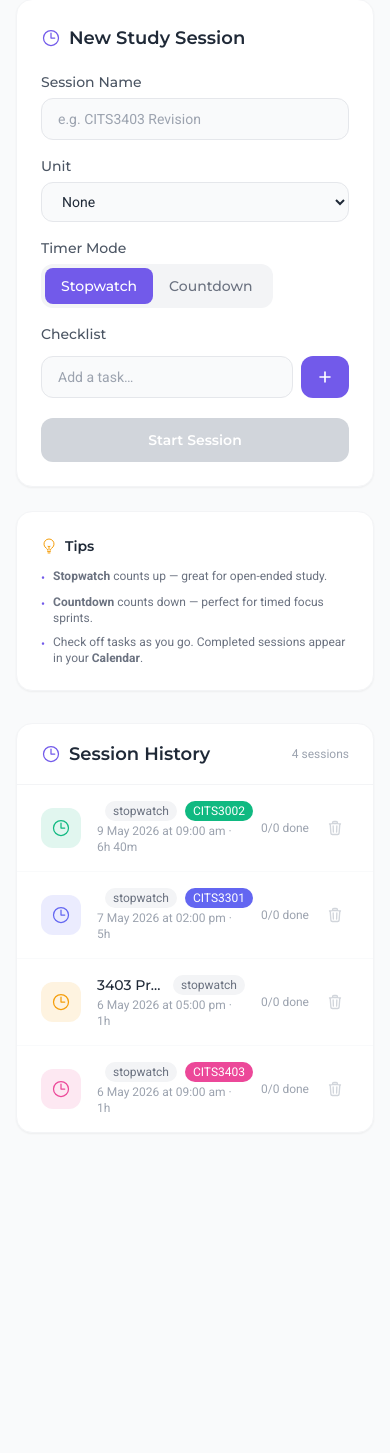
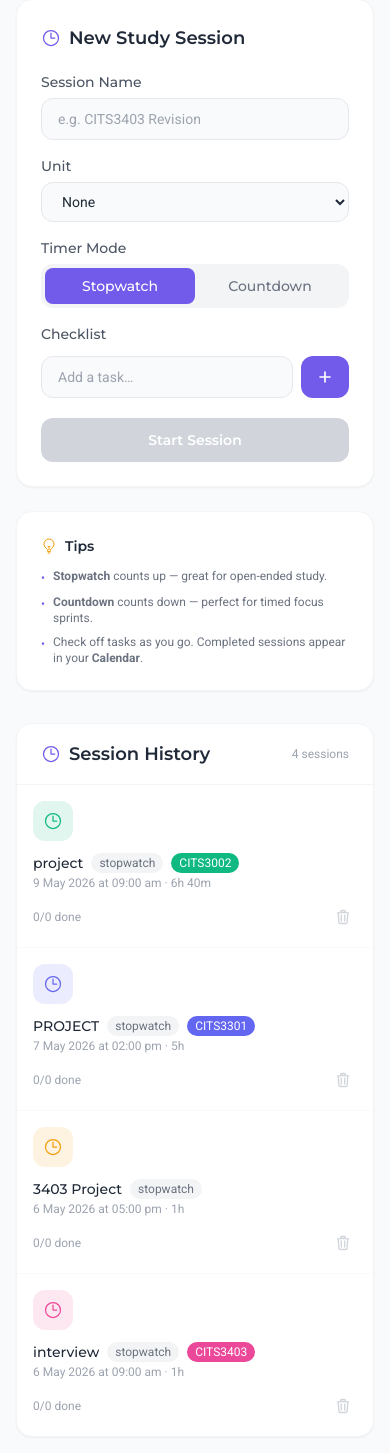
Before and after one commit to Dyutiman-shiv/Agile-web-dev-project, a Flask app: page /sessions in a window 390 px wide. Shown: the part 73-1526 px from the top of the page. Run offline with Flask 3, Linux system fonts and the light colour scheme; a user stored in the database is signed in; data comes from the database, SQL or seed files in the repository; data that the repository does not hold is empty; some libraries are stand-ins or nearby versions.

Commit message:
Improve responsive layout for sessions page

```diff
--- a/Frontend/static/js/session.js
+++ b/Frontend/static/js/session.js
@@ -589,8 +589,8 @@ $(function () {
                 const done = checklist.filter(function (c) { return c.completed; }).length;
 
                 $list.append(
-                    '<div class="history-item px-6 py-4 hover:bg-gray-50 transition-colors cursor-pointer" data-id="' + s.id + '">' +
-                    '  <div class="flex items-center gap-4">' +
+                    '<div class="history-item px-4 sm:px-6 py-4 hover:bg-gray-50 transition-colors cursor-pointer" data-id="' + s.id + '">' +
+                    '  <div class="flex flex-col sm:flex-row sm:items-center gap-3 sm:gap-4">' +
                     '    <div class="w-10 h-10 rounded-xl flex items-center justify-center shrink-0" style="background:' + (s.color || '#6366f1') + '20">' +
                     '      <svg class="w-5 h-5" style="color:' + (s.color || '#6366f1') + '" fill="none" stroke="currentColor" stroke-width="1.5" viewBox="0 0 24 24"><path stroke-linecap="round" stroke-linejoin="round" d="M12 6v6h4.5m4.5 0a9 9 0 11-18 0 9 9 0 0118 0z"/></svg>' +
                     '    </div>' +
@@ -602,14 +602,14 @@ $(function () {
                     '      </div>' +
                     '      <p class="text-xs text-gray-400 roboto-regular mt-0.5">' + dateStr + ' at ' + timeStr + ' · ' + formatDurationShort(s.duration) + '</p>' +
                     '    </div>' +
-                    '    <div class="flex items-center gap-3 shrink-0">' +
+                    '    <div class="flex items-center justify-between sm:justify-end gap-3 shrink-0 w-full sm:w-auto">' +
                     '      <span class="text-xs roboto-regular ' + (done === checklist.length && checklist.length > 0 ? 'text-emerald-600' : 'text-gray-400') + '">' + done + '/' + checklist.length + ' done</span>' +
                     '      <button class="delete-history-btn p-1.5 rounded-lg text-gray-300 hover:text-red-500 hover:bg-red-50 transition-colors" data-id="' + s.id + '">' +
                     '        <svg class="w-4 h-4" fill="none" stroke="currentColor" stroke-width="2" viewBox="0 0 24 24"><path stroke-linecap="round" stroke-linejoin="round" d="M14.74 9l-.346 9m-4.788 0L9.26 9m9.968-3.21c.342.052.682.107 1.022.166m-1.022-.165L18.16 19.673a2.25 2.25 0 01-2.244 2.077H8.084a2.25 2.25 0 01-2.244-2.077L4.772 5.79m14.456 0a48.108 48.108 0 00-3.478-.397m-12 .562c.34-.059.68-.114 1.022-.165m0 0a48.11 48.11 0 013.478-.397m7.5 0v-.916c0-1.18-.91-2.164-2.09-2.201a51.964 51.964 0 00-3.32 0c-1.18.037-2.09 1.022-2.09 2.201v.916m7.5 0a48.667 48.667 0 00-7.5 0"/></svg>' +
                     '      </button>' +
                     '    </div>' +
                     '  </div>' +
-                    '  <div class="history-details hidden mt-3 ml-14 space-y-1">' +
+                    '  <div class="history-details hidden mt-3 sm:ml-14 space-y-1">' +
                     renderHistoryChecklist(s.id, checklist) +
                     '  </div>' +
                     '</div>'
--- a/Frontend/templates/sessions.html
+++ b/Frontend/templates/sessions.html
@@ -44,11 +44,11 @@
                     <!-- Timer Mode -->
                     <div class="mb-4">
                         <label class="block text-sm montserrat-medium text-gray-600 mb-1.5">Timer Mode</label>
-                        <div class="inline-flex rounded-xl bg-gray-100 p-1">
-                            <button type="button" class="timer-mode-btn px-4 py-2 text-sm rounded-lg transition-all montserrat-medium bg-primary_purp text-white" data-mode="stopwatch">
+                        <div class="flex w-full sm:inline-flex rounded-xl bg-gray-100 p-1">
+                            <button type="button" class="timer-mode-btn flex-1 sm:flex-none px-4 py-2 text-sm rounded-lg transition-all montserrat-medium bg-primary_purp text-white" data-mode="stopwatch">
                                 Stopwatch
                             </button>
-                            <button type="button" class="timer-mode-btn px-4 py-2 text-sm rounded-lg transition-all montserrat-medium text-gray-500 hover:text-gray-700" data-mode="countdown">
+                            <button type="button" class="timer-mode-btn flex-1 sm:flex-none px-4 py-2 text-sm rounded-lg transition-all montserrat-medium text-gray-500 hover:text-gray-700" data-mode="countdown">
                                 Countdown
                             </button>
                         </div>
@@ -75,13 +75,13 @@
                         <div id="checklist-builder" class="space-y-2 mb-3">
                             <!-- Items rendered by JS -->
                         </div>
-                        <div class="flex gap-2">
+                        <div class="flex gap-2 w-full">
                             <input type="text" id="new-checklist-item" placeholder="Add a task…" maxlength="200"
                                    class="flex-1 px-4 py-2.5 rounded-xl border border-gray-200 bg-gray-50 text-gray-800 text-sm
                                           focus:border-indigo-400 focus:ring-2 focus:ring-indigo-100 focus:bg-white
                                           transition-all duration-200 roboto-regular">
                             <button type="button" id="add-checklist-btn"
-                                    class="px-4 py-2.5 rounded-xl bg-primary_purp text-white text-sm montserrat-semi-bold hover:bg-indigo-600 transition-colors">
+                                    class="shrink-0 px-4 py-2.5 rounded-xl bg-primary_purp text-white text-sm montserrat-semi-bold hover:bg-indigo-600 transition-colors">
                                 <svg class="w-4 h-4" fill="none" stroke="currentColor" stroke-width="2.5" viewBox="0 0 24 24"><path stroke-linecap="round" stroke-linejoin="round" d="M12 4.5v15m7.5-7.5h-15"/></svg>
                             </button>
                         </div>
@@ -132,8 +132,7 @@
             <div class="lg:col-span-2">
                 <div class="bg-white rounded-2xl shadow-sm border border-gray-100 p-6">
                     <!-- Session header -->
-                    <!-- Session header -->
-                    <div class="flex items-center justify-between mb-6">
+                    <div class="flex flex-col sm:flex-row sm:items-center sm:justify-between gap-3 mb-6">
                         <div>
                             <!-- ADDED: In Progress Indicator moved above session name -->
                             <div class="mb-2">
@@ -182,7 +181,7 @@
                         </div>
 
                         <!-- Digital Timer -->
-                        <div id="digital-timer" class="text-5xl montserrat-bold text-gray-800 tracking-wider tabular-nums">
+                        <div id="digital-timer" class="text-4xl sm:text-5xl montserrat-bold text-gray-800 tracking-wider tabular-nums">
                             00:00:00
                         </div>
 
@@ -223,13 +222,13 @@
                     </div>
 
                     <!-- Inline add task -->
-                    <div class="flex gap-2 mt-3">
+                    <div class="flex gap-2 mt-3 w-full">
                         <input type="text" id="live-new-item" placeholder="Add a task…" maxlength="200"
                                class="flex-1 px-3 py-2 rounded-xl border border-gray-200 bg-gray-50 text-gray-800 text-xs
                                       focus:border-indigo-400 focus:ring-2 focus:ring-indigo-100 focus:bg-white
                                       transition-all duration-200 roboto-regular">
                         <button type="button" id="live-add-item-btn"
-                                class="px-3 py-2 rounded-xl bg-primary_purp text-white text-xs montserrat-semi-bold hover:bg-indigo-600 transition-colors">
+                                class="shrink-0 px-3 py-2 rounded-xl bg-primary_purp text-white text-xs montserrat-semi-bold hover:bg-indigo-600 transition-colors">
                             <svg class="w-3.5 h-3.5" fill="none" stroke="currentColor" stroke-width="2.5" viewBox="0 0 24 24"><path stroke-linecap="round" stroke-linejoin="round" d="M12 4.5v15m7.5-7.5h-15"/></svg>
                         </button>
                     </div>
@@ -287,11 +286,11 @@
         <!-- Timer Mode -->
         <div class="mb-4">
             <label class="block text-sm montserrat-medium text-gray-600 mb-1.5">Timer Mode</label>
-            <div class="inline-flex rounded-xl bg-gray-100 p-1">
-                <button type="button" class="edit-timer-mode-btn px-4 py-2 text-sm rounded-lg transition-all montserrat-medium" data-mode="stopwatch">
+            <div class="flex w-full sm:inline-flex rounded-xl bg-gray-100 p-1">
+                <button type="button" class="edit-timer-mode-btn flex-1 sm:flex-none px-4 py-2 text-sm rounded-lg transition-all montserrat-medium" data-mode="stopwatch">
                     Stopwatch
                 </button>
-                <button type="button" class="edit-timer-mode-btn px-4 py-2 text-sm rounded-lg transition-all montserrat-medium" data-mode="countdown">
+                <button type="button" class="edit-timer-mode-btn flex-1 sm:flex-none px-4 py-2 text-sm rounded-lg transition-all montserrat-medium" data-mode="countdown">
                     Countdown
                 </button>
             </div>
@@ -325,7 +324,7 @@
                               focus:border-indigo-400 focus:ring-2 focus:ring-indigo-100 focus:bg-white
                               transition-all duration-200 roboto-regular">
                 <button type="button" id="edit-add-item-btn"
-                        class="px-4 py-2.5 rounded-xl bg-primary_purp text-white text-sm montserrat-semi-bold hover:bg-indigo-600 transition-colors">
+                        class="shrink-0 px-4 py-2.5 rounded-xl bg-primary_purp text-white text-sm montserrat-semi-bold hover:bg-indigo-600 transition-colors">
                     <svg class="w-4 h-4" fill="none" stroke="currentColor" stroke-width="2.5" viewBox="0 0 24 24"><path stroke-linecap="round" stroke-linejoin="round" d="M12 4.5v15m7.5-7.5h-15"/></svg>
                 </button>
             </div>
```
